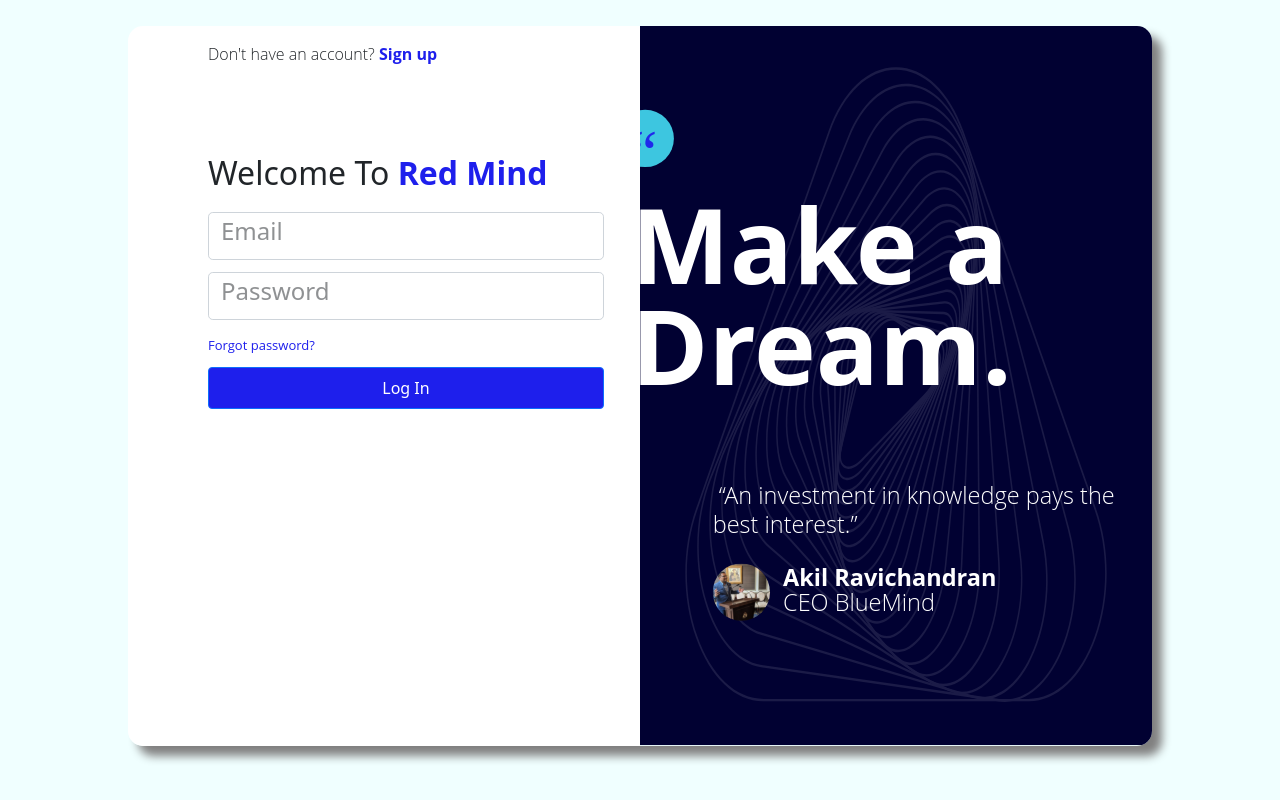
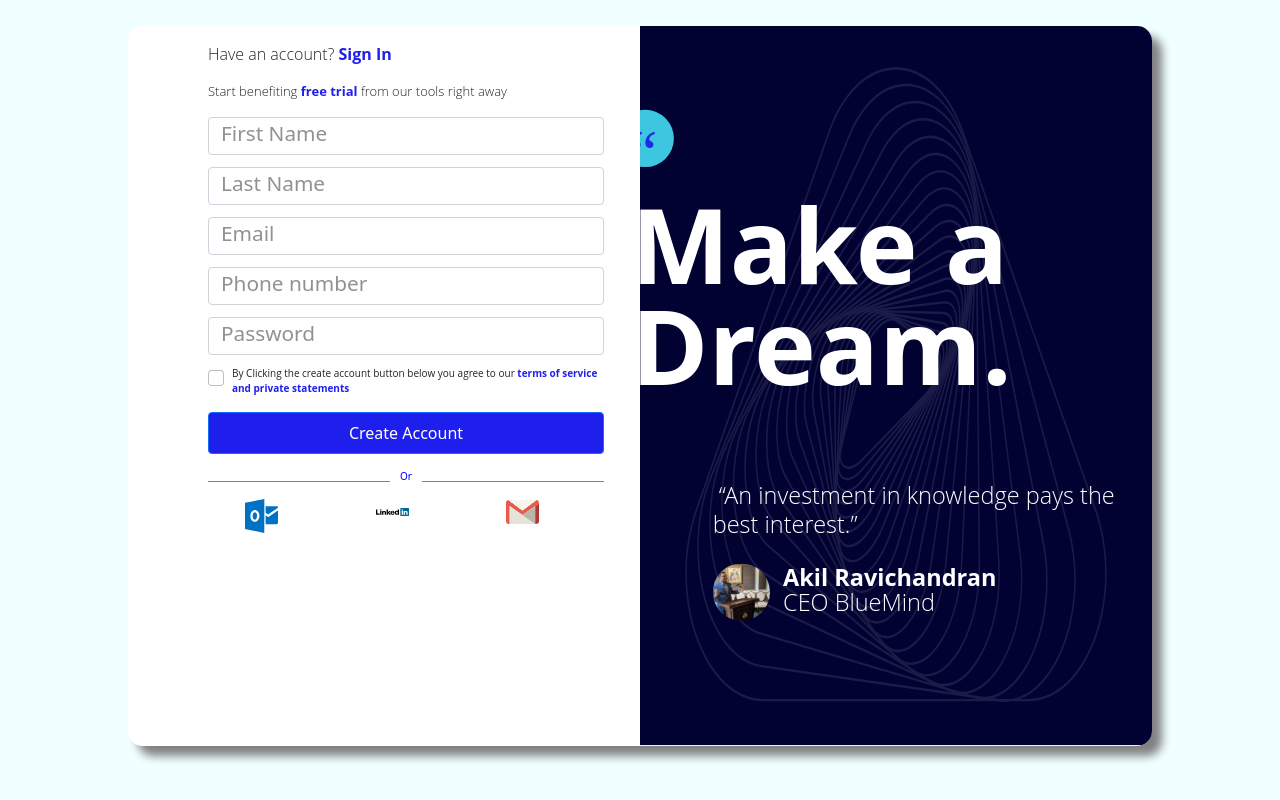
Before and after one commit to sarthakspiker/ReactLogin, a React (Create React App) app: page / in a window 1280 px wide. Both pictures are taken after a click on the element "Sign up". Built offline with nearby package versions, Linux system fonts and the light colour scheme.

Commit message:
Add logic to navigate to all the pages

```diff
--- a/src/App.tsx
+++ b/src/App.tsx
@@ -6,33 +6,40 @@
 import Loginpage from './loginpage';
 import Forgotpasspage from './forgotpasspage';
 import LoginSignuppage from './loginsignuppage';
-import Registrationpage from './registrationpage';
 
 const mountedStyle = { animation: "inAnimation 300ms ease-in" };
-export class App extends Component<{},{hideReg:boolean}>{
+export class App extends Component<{},{showSigninPage:boolean,showSignupPage:boolean,showForgetpassPage:boolean}>{
 
     constructor(props:{}) {
         super(props)
 
         this.state = {
-            hideReg : true
+            showSigninPage:true,
+            showSignupPage:false,
+            showForgetpassPage:false
         }
     }
 
-    Register = ()=>{
-        console.log("I will Register");
-        this.setState({hideReg:false});
+    showSigninPage = ()=>{
+        this.setState({showSignupPage:false,showSigninPage:true,showForgetpassPage:false});
+    }
+    showSignupPage = ()=>{
+        this.setState({showSignupPage:true,showSigninPage:false,showForgetpassPage:false});
+    }
+    showForgetPassPage = ()=>{
+        this.setState({showSignupPage:false,showSigninPage:false,showForgetpassPage:true});
     }
 
   render(){
-      const {hideReg} = this.state;
+      const {showSigninPage,showSignupPage,showForgetpassPage} = this.state;
     return (
 
     <div className="container-fluid mycontainer" >
        <div className="row containerrow">
             <div className="col formdiv">
-              { hideReg && <div style={mountedStyle}><Loginpage Register={this.Register}/></div>}
-              { !hideReg && <div style={mountedStyle}><Registrationpage/></div>}
+              { showSigninPage && <div style={mountedStyle}><Loginpage showSignupPage={this.showSignupPage} showForgetPassPage={this.showForgetPassPage} /></div>}
+              { showSignupPage && <div style={mountedStyle}><LoginSignuppage showSigninPage={this.showSigninPage}/></div>}
+              { showForgetpassPage && <div style={mountedStyle}><Forgotpasspage showSignupPage={this.showSignupPage} showSigninPage={this.showSigninPage}/></div>}
             </div>
             <div className="col imagediv">
 
--- a/src/forgotpasspage.tsx
+++ b/src/forgotpasspage.tsx
@@ -1,11 +1,11 @@
 import React from 'react';
 import './App.css';
 import './float-label.css';
-function Forgotpasspage(){
+export default function Forgotpasspage({showSignupPage,showSigninPage}:{showSignupPage:any,showSigninPage:any}){
    return(
      <div className="container">
 
-    <p className="account_text">Don't have an account?<span className="signuplink"> Sign up</span></p>
+    <p className="account_text">Don't have an account?<span className="signuplink" onClick={()=>showSignupPage()}> Sign up</span></p>
 
     <form className="login_form">
        <h2> Welcome To<span className="signuplink"> Blue Mind</span></h2>
@@ -20,10 +20,9 @@
 
 </div>
 <button type="submit" className="btn btn-primary login_button">Reset</button>
-<button type="submit" className="btn btn-primary login_button">Log In</button>
+<button className="btn btn-primary login_button" onClick={()=>showSigninPage()}>Log In</button>
 </form>
 </div>
 
    )
 }
-export default Forgotpasspage;
--- a/src/loginpage.tsx
+++ b/src/loginpage.tsx
@@ -3,7 +3,7 @@
 import './App.css';
 import './float-label.css';
 
-export default function Loginpage ({Register}:{Register:any}){
+export default function Loginpage ({showSignupPage,showForgetPassPage}:{showSignupPage:any,showForgetPassPage:any}){
 
 //   constructor(props:any) {
 //     super(props)
@@ -12,14 +12,11 @@
 
 //     }
 // }
-//  signUp(){
-//   console.log("test");
-//   //this.props;
-// }
+
 return(
      <div className="container">
 
-    <p className="account_text">Don't have an account?<span className="signuplink" onClick={()=>Register()}> Sign up</span></p>
+    <p className="account_text">Don't have an account?<span className="signuplink" onClick={()=>showSignupPage()}> Sign up</span></p>
 
     <form className="login_form">
        <h2> Welcome To<span className="signuplink"> BlueMind</span></h2>
@@ -36,7 +33,7 @@
 
 </div>
 <div className="forgot_div">
-<a className="forgot_pass" href="#">Forgot password?</a>
+<span className="forgot_pass" onClick={()=>showForgetPassPage()} >Forgot password?</span>
 </div>
 <button type="submit" className="btn btn-primary login_button">Advisor Log In</button>
 <button type="submit" className="btn btn-primary login_button">Client Log In</button>
@@ -45,5 +42,3 @@
 
    )
 }
-//}
-// export default Loginpage;
--- a/src/loginsignuppage.tsx
+++ b/src/loginsignuppage.tsx
@@ -4,11 +4,11 @@
 import gmailLogo from '../src/gmail-icon.svg';
 import outlookLogo from '../src/outlook-icon.svg';
 import linkedinLogo from '../src/linkedin.svg';
-function LoginSignuppage(){
+export default function LoginSignuppage({showSigninPage}:{showSigninPage:any}){
    return(
      <div className="container">
 
-    <p className="account_text">Have an account?<span className="signuplink"> Sign In</span></p>
+    <p className="account_text">Have an account?<span className="signuplink" onClick={()=>showSigninPage()}> Sign In</span></p>
     <p className="benefit_text">Start benefiting<span className="signuplink"> free trial</span> from our tools right away</p>
     <form className="ma-left">
 
@@ -64,4 +64,3 @@
 
    )
 }
-export default LoginSignuppage;
--- a/src/registrationpage.tsx
+++ /dev/null
@@ -1,47 +0,0 @@
-import React, {Component} from 'react';
-import { isPropertySignature } from 'typescript';
-import './App.css';
-import './float-label.css';
-
-export class Registrationpage extends Component{
-
-  constructor(props:any) {
-    super(props)
-
-    this.state = {
-
-    }
-}
- signUp(){
-  console.log("test");
-}
-  render(){ return(
-     <div className="container">
-
-    <p className="account_text">Don't have an account?<span className="signuplink" onClick={this.signUp}> Sign up</span></p>
-
-    <form className="login_form">
-       <h2> Welcome To<span className="signuplink"> Red Mind</span></h2>
-       <div className="inner_form_div">
-
-  <div className="form-group border-lable-flt">
-    <input type="email" id="label-em"  className="form-control myinput form-control-lg" placeholder="Enter Email" required/>
-    <label htmlFor="label-email">Email</label>
-  </div>
-  <div className="form-group border-lable-flt">
-    <input type="password" id="label-pass" className="form-control myinput form-control-lg" placeholder="Password" required/>
-    <label htmlFor="label-password">Password</label>
-  </div>
-
-</div>
-<div className="forgot_div">
-<a className="forgot_pass" href="#">Forgot password?</a>
-</div>
-<button type="submit" className="btn btn-primary login_button">Log In</button>
-</form>
-</div>
-
-   )
-}
-}
-export default Registrationpage;
```
